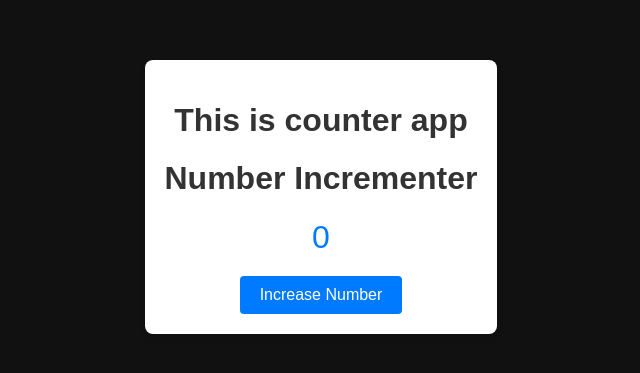
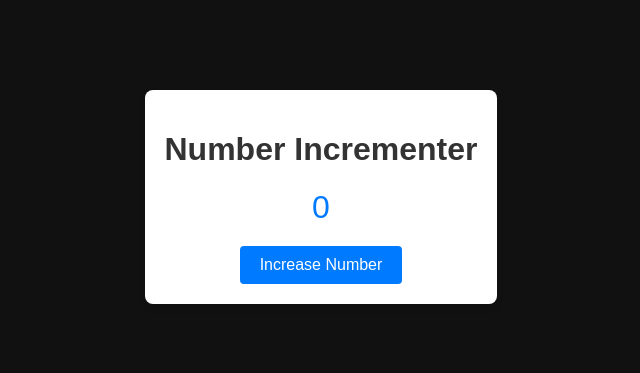
Before and after one commit to bui-quangviet/what-is-git, a plain HTML site: page index.html in a window 1280 px wide. Shown: the part 203-576 px from the top of the page, without its empty margins (319-959 px from the left). Drawn offline with Linux system fonts and the light colour scheme.

Commit message:
dnhinewcommit"
"

```diff
--- a/index.html
+++ b/index.html
@@ -8,7 +8,6 @@
 </head>
 <body>
     <div class="container">
-        <h1>This is counter app</h1>
         <h1>Number Incrementer</h1>
         <p id="number-display">0</p>
         <button id="increment-button">Increase Number</button>
```
